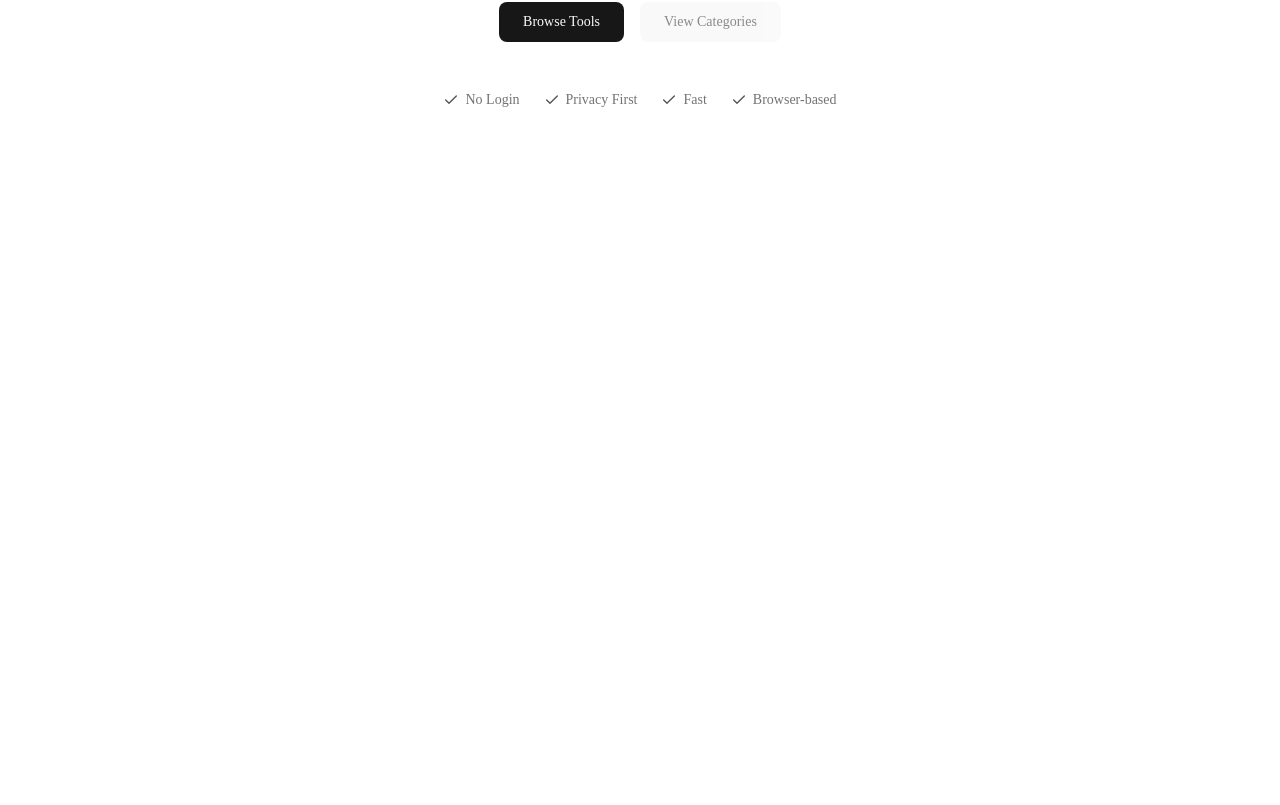
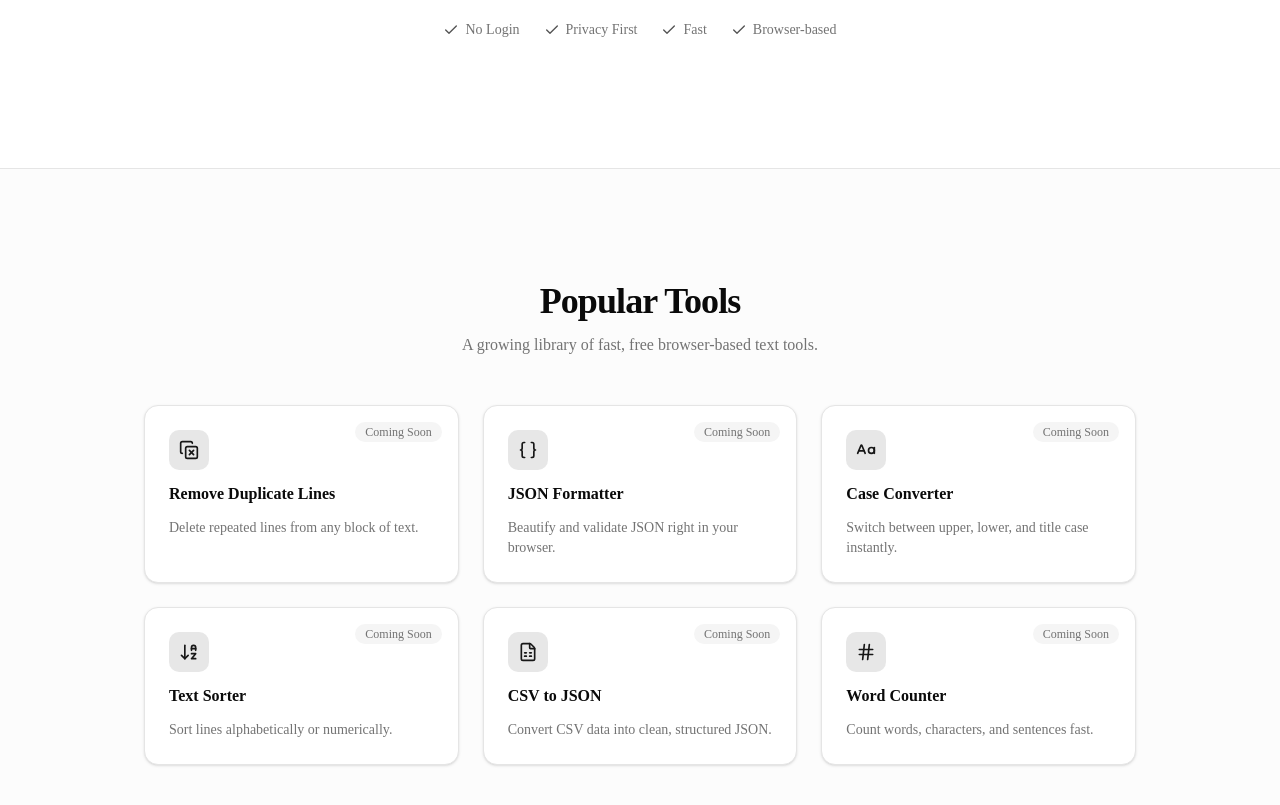
Before and after one commit to adarshvp25/cleantextly, a Next.js app: page / in a window 1280 px wide. Shown: the part 493-1298 px from the top of the page. Before the commit the page ends 800 px from the top, so only its background shows below. Built offline with nearby package versions, Linux system fonts and the light colour scheme.

Commit message:
feat: add homepage tools showcase section

```diff
--- a/app/layout.tsx
+++ b/app/layout.tsx
@@ -27,7 +27,7 @@ export default function RootLayout({
   return (
     <html
       lang="en"
-      className={`${geistSans.variable} ${geistMono.variable} h-full antialiased`}
+      className={`${geistSans.variable} ${geistMono.variable} h-full scroll-smooth scroll-pt-14 antialiased`}
     >
       <body className="min-h-full flex flex-col">
         <Navbar />
--- a/app/page.tsx
+++ b/app/page.tsx
@@ -1,12 +1,14 @@
 import { Check } from "lucide-react";
 
 import { Button } from "@/components/ui/button";
+import { ToolGrid } from "@/components/tools/tool-grid";
+import { tools } from "@/lib/tools";
 
 const badges = ["No Login", "Privacy First", "Fast", "Browser-based"];
 
 export default function Home() {
   return (
-    <main className="flex flex-1 flex-col items-center justify-center bg-background">
+    <main className="flex flex-1 flex-col bg-background">
       <section className="mx-auto max-w-3xl px-4 py-24 text-center sm:py-32">
         <h1 className="text-4xl font-bold tracking-tight text-foreground sm:text-5xl md:text-6xl">
           Clean, Format &amp; Transform Text Instantly
@@ -38,6 +40,30 @@ export default function Home() {
           ))}
         </ul>
       </section>
+
+      <section
+        id="tools"
+        aria-labelledby="tools-heading"
+        className="w-full border-t border-border bg-muted/30 py-20 sm:py-28"
+      >
+        <div className="mx-auto max-w-5xl px-4">
+          <div className="mx-auto max-w-2xl text-center">
+            <h2
+              id="tools-heading"
+              className="text-3xl font-bold tracking-tight text-foreground sm:text-4xl"
+            >
+              Popular Tools
+            </h2>
+            <p className="mt-3 text-muted-foreground">
+              A growing library of fast, free browser-based text tools.
+            </p>
+          </div>
+
+          <div className="mt-12">
+            <ToolGrid tools={tools} />
+          </div>
+        </div>
+      </section>
     </main>
   );
 }
--- /dev/null
+++ b/components/tools/tool-card.tsx
@@ -0,0 +1,22 @@
+import type { Tool } from "@/lib/tools"
+
+export function ToolCard({ tool }: { tool: Tool }) {
+  const Icon = tool.icon
+
+  return (
+    <div className="group relative flex h-full flex-col gap-3 rounded-xl border border-border bg-card p-6 text-left shadow-sm transition-all duration-200 hover:-translate-y-1 hover:border-foreground/15 hover:shadow-md">
+      {tool.comingSoon && (
+        <span className="absolute top-4 right-4 rounded-full bg-muted px-2.5 py-0.5 text-xs font-medium text-muted-foreground">
+          Coming Soon
+        </span>
+      )}
+
+      <div className="flex size-10 items-center justify-center rounded-lg bg-primary/10 text-primary transition-transform duration-200 group-hover:scale-110">
+        <Icon aria-hidden="true" className="size-5" />
+      </div>
+
+      <h3 className="pr-20 font-semibold text-card-foreground">{tool.name}</h3>
+      <p className="text-sm text-muted-foreground">{tool.description}</p>
+    </div>
+  )
+}
--- /dev/null
+++ b/components/tools/tool-grid.tsx
@@ -0,0 +1,14 @@
+import type { Tool } from "@/lib/tools"
+import { ToolCard } from "@/components/tools/tool-card"
+
+export function ToolGrid({ tools }: { tools: Tool[] }) {
+  return (
+    <ul className="grid grid-cols-1 gap-6 sm:grid-cols-2 lg:grid-cols-3">
+      {tools.map((tool) => (
+        <li key={tool.href}>
+          <ToolCard tool={tool} />
+        </li>
+      ))}
+    </ul>
+  )
+}
--- /dev/null
+++ b/lib/tools.ts
@@ -0,0 +1,55 @@
+import type { LucideIcon } from "lucide-react"
+import { ArrowDownAZ, Braces, CaseSensitive, CopyX, FileSpreadsheet, Hash } from "lucide-react"
+
+export type Tool = {
+  name: string
+  description: string
+  icon: LucideIcon
+  href: string
+  comingSoon?: boolean
+}
+
+export const tools: Tool[] = [
+  {
+    name: "Remove Duplicate Lines",
+    description: "Delete repeated lines from any block of text.",
+    icon: CopyX,
+    href: "/tools/remove-duplicate-lines",
+    comingSoon: true,
+  },
+  {
+    name: "JSON Formatter",
+    description: "Beautify and validate JSON right in your browser.",
+    icon: Braces,
+    href: "/tools/json-formatter",
+    comingSoon: true,
+  },
+  {
+    name: "Case Converter",
+    description: "Switch between upper, lower, and title case instantly.",
+    icon: CaseSensitive,
+    href: "/tools/case-converter",
+    comingSoon: true,
+  },
+  {
+    name: "Text Sorter",
+    description: "Sort lines alphabetically or numerically.",
+    icon: ArrowDownAZ,
+    href: "/tools/text-sorter",
+    comingSoon: true,
+  },
+  {
+    name: "CSV to JSON",
+    description: "Convert CSV data into clean, structured JSON.",
+    icon: FileSpreadsheet,
+    href: "/tools/csv-to-json",
+    comingSoon: true,
+  },
+  {
+    name: "Word Counter",
+    description: "Count words, characters, and sentences fast.",
+    icon: Hash,
+    href: "/tools/word-counter",
+    comingSoon: true,
+  },
+]
```
